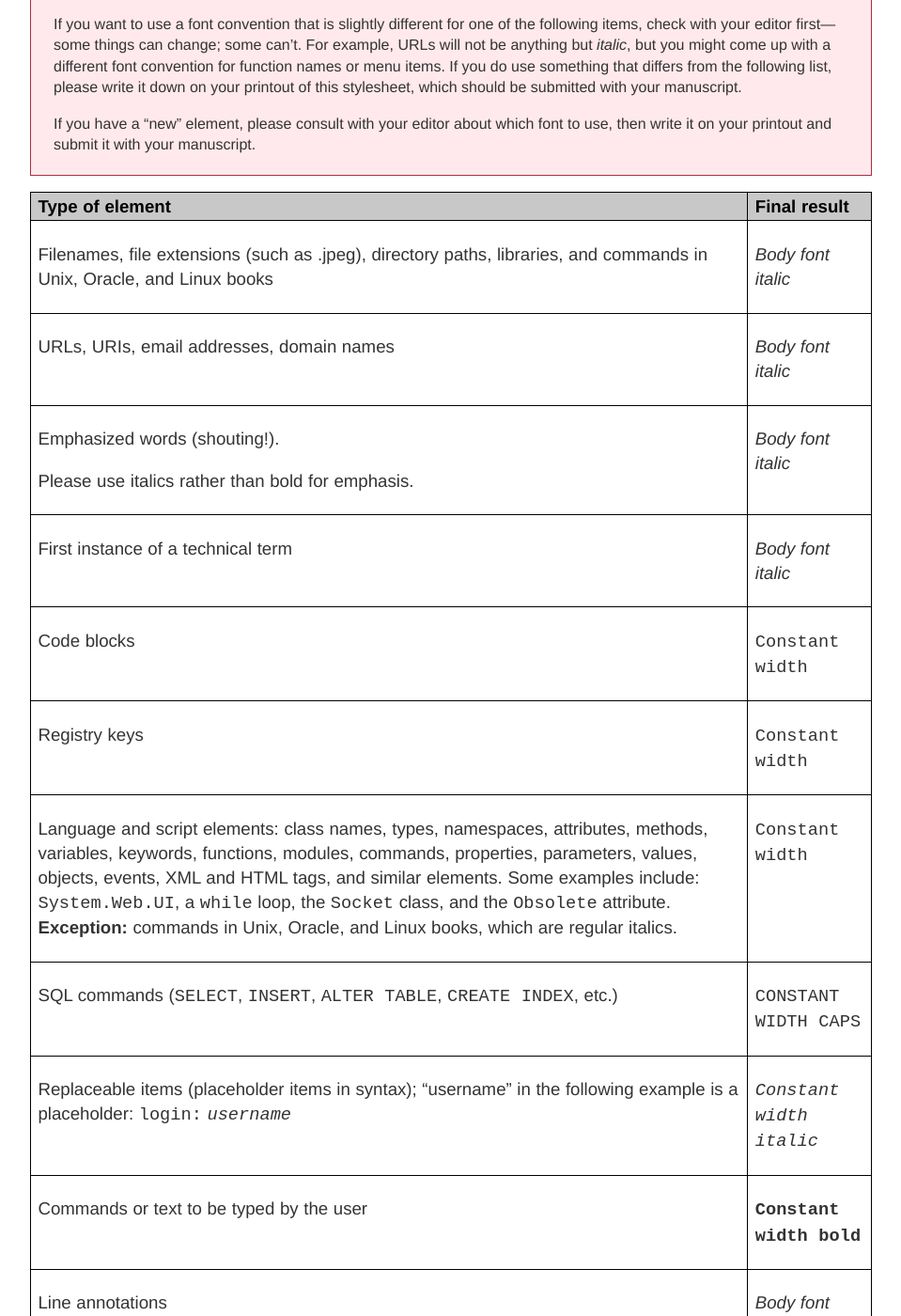
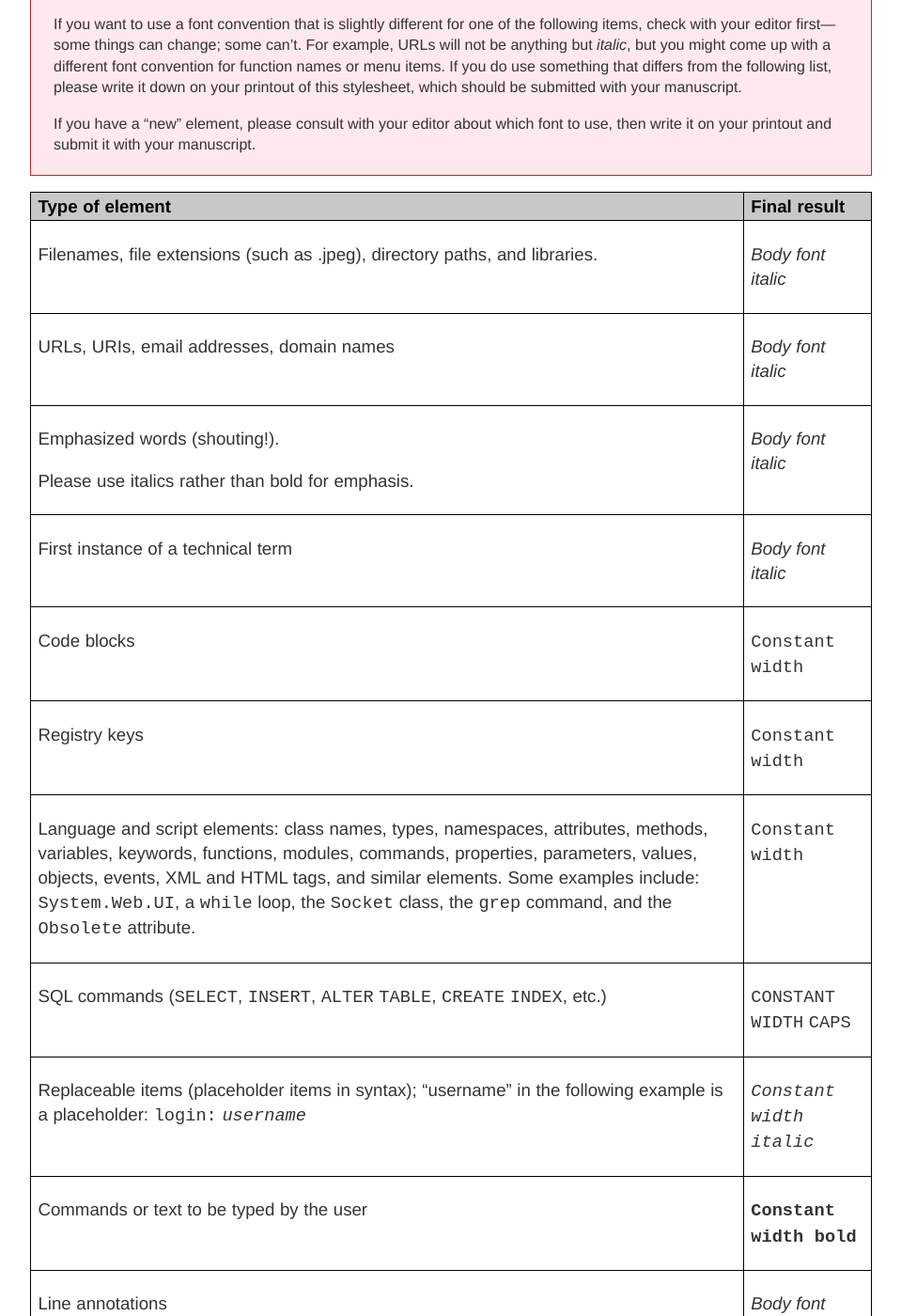
Before and after one commit to oreillymedia/production-resources, a Jekyll site: the page built from styleguide/index.md, in a window 1280 px wide and 1400 px high, scrolled down 14618 px. Shown: the whole window at 94% size, without its empty margins (160-1119 px from the left). Built offline with Jekyll 4.4.1, drawn with Linux system fonts in a browser that asks for light colours.

Commit message:
Removing ital for Linux, Unix, Oracle
PE group agreed to officially set Linux, Unix, and Oracle commands in code font going forward. I removed this exception from the font conventions table.

```diff
--- a/styleguide/index.md
+++ b/styleguide/index.md
@@ -792,7 +792,7 @@ title: O'Reilly Style Guide
 </thead>
 <tbody>
 <tr>
-<td><p>Filenames, file extensions (such as .jpeg), directory paths, libraries, and commands in Unix, Oracle, and Linux books</p></td>
+<td><p>Filenames, file extensions (such as .jpeg), directory paths, and libraries.</p></td>
 <td><p><em>Body font italic</em></p></td>
 </tr>
 <tr>
@@ -816,12 +816,12 @@ title: O'Reilly Style Guide
 <td><p><code>Constant width</code></p></td>
 </tr>
 <tr>
-<td><p>Language and script elements: class names, types, namespaces, attributes, methods, variables, keywords, functions, modules, commands, properties, parameters, values, objects, events, XML and HTML tags, and similar elements. Some examples include: <code>System.Web.UI</code>, a <code>while</code> loop, the <code>Socket</code> class, and the <code>Obsolete</code> attribute. <strong>Exception:</strong> commands in Unix, Oracle, and Linux books, which are regular italics.</p></td>
+<td><p>Language and script elements: class names, types, namespaces, attributes, methods, variables, keywords, functions, modules, commands, properties, parameters, values, objects, events, XML and HTML tags, and similar elements. Some examples include: <code>System.Web.UI</code>, a <code>while</code> loop, the <code>Socket</code> class, the <code>grep</code> command, and the <code>Obsolete</code> attribute.</p></td>
 <td><p><code>Constant width</code></p></td>
 </tr>
 <tr>
- <td><p>SQL commands (<code>SELECT</code>, <code>INSERT</code>, <code>ALTER TABLE</code>, <code>CREATE INDEX</code>, etc.)</p></td>
-<td><p><code>CONSTANT WIDTH CAPS</code></p></td>
+ <td><p>SQL commands (<code>SELECT</code>, <code>INSERT</code>, <code>ALTER</code> <code>TABLE</code>, <code>CREATE</code> <code>INDEX</code>, etc.)</p></td>
+ <td><p><code>CONSTANT</code> <code>WIDTH</code> <code>CAPS</code></p></td>
 </tr>
 <tr>
 <td><p>Replaceable items (placeholder items in syntax); “username” in the following example is a placeholder:
```
